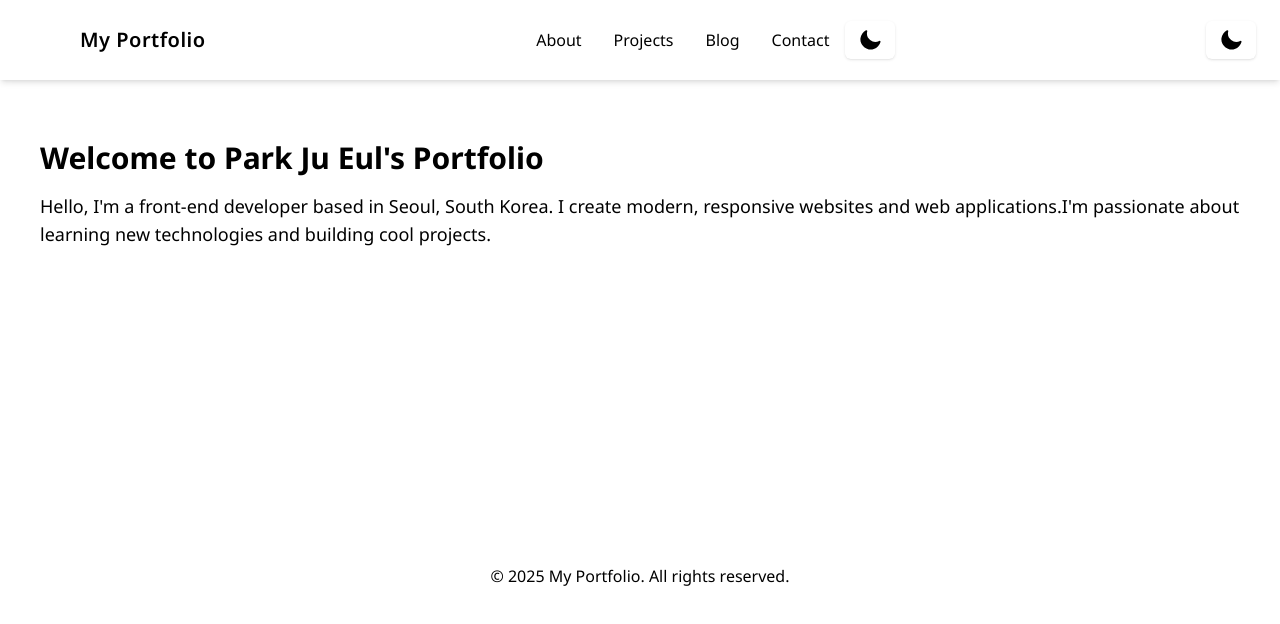
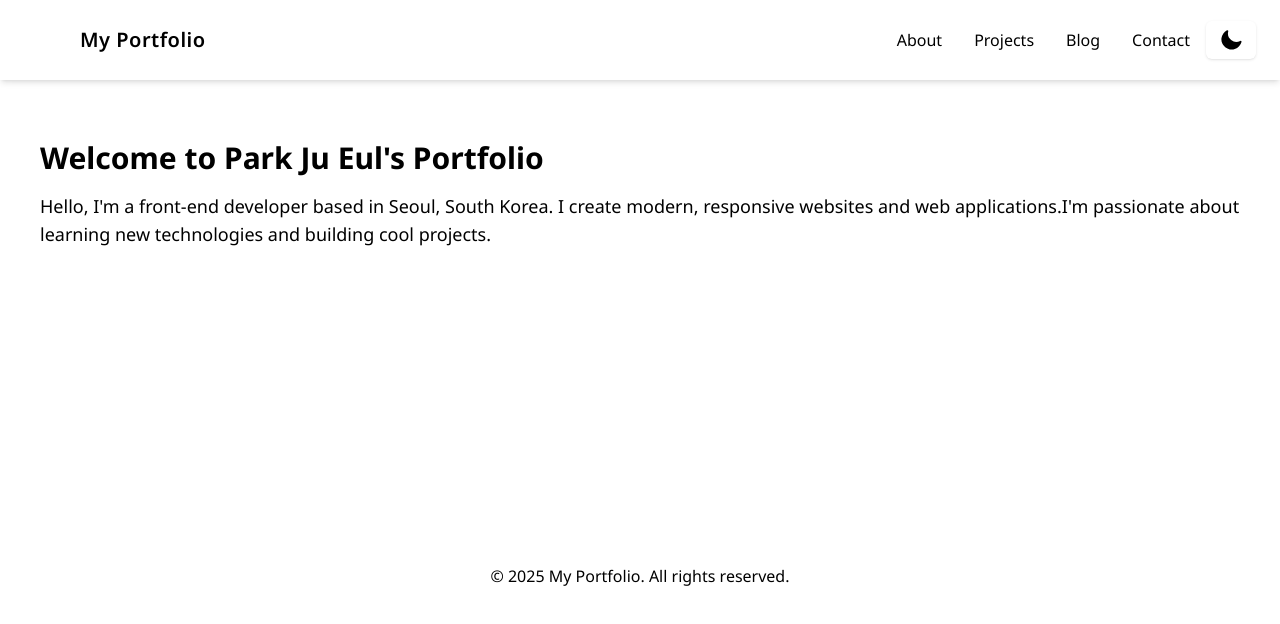
Before and after one commit to rope-park/my-portfolio, a Next.js app: page / in a window 1280 px wide. Shown: the top 624 px of the page. Built offline with nearby package versions, Linux system fonts and the light colour scheme.

Commit message:
Refactor: Toggle 컴포넌트 임포트 삭제 - Header 컴포넌트에서 불러오는 대신 Navigation 컴포넌트에서 Toggle 컴포넌트 임포트 - 색상을 전역 css 변수 기반으로 수정

```diff
--- a/src/components/Header.tsx
+++ b/src/components/Header.tsx
@@ -5,21 +5,15 @@
 "use client"; // Next.js 13 이상부터 지원하는 기능. CSR을 명시적으로 사용(기본값 SSR).
 import Logo from "./Logo";
 import Navigation from "./Navigation";
-import Toggle from "./Toggle";
 
 const Header = () => {
     return (
-        <header className="fixed top-0 left-0 z-50 flex items-center justify-between w-full px-6 py-4 shadow-md backdrop-blur-md bg-white/80 dark:bg-black/80">
+        <header className="fixed top-0 left-0 z-50 flex items-center justify-between w-full px-6 py-4 shadow-md backdrop-blur-md bg-[rgb(var(--color-background))]/80">
             {/* 로고 컴포넌트 */}
             <Logo />
 
             {/* 네비게이션 컴포넌트 */}
             <Navigation />
-
-            {/* 다크 모드 토글 컴포넌트 */}
-            <div className="hidden md:block">
-                <Toggle />
-            </div>
         </header >
     );
 };
```
